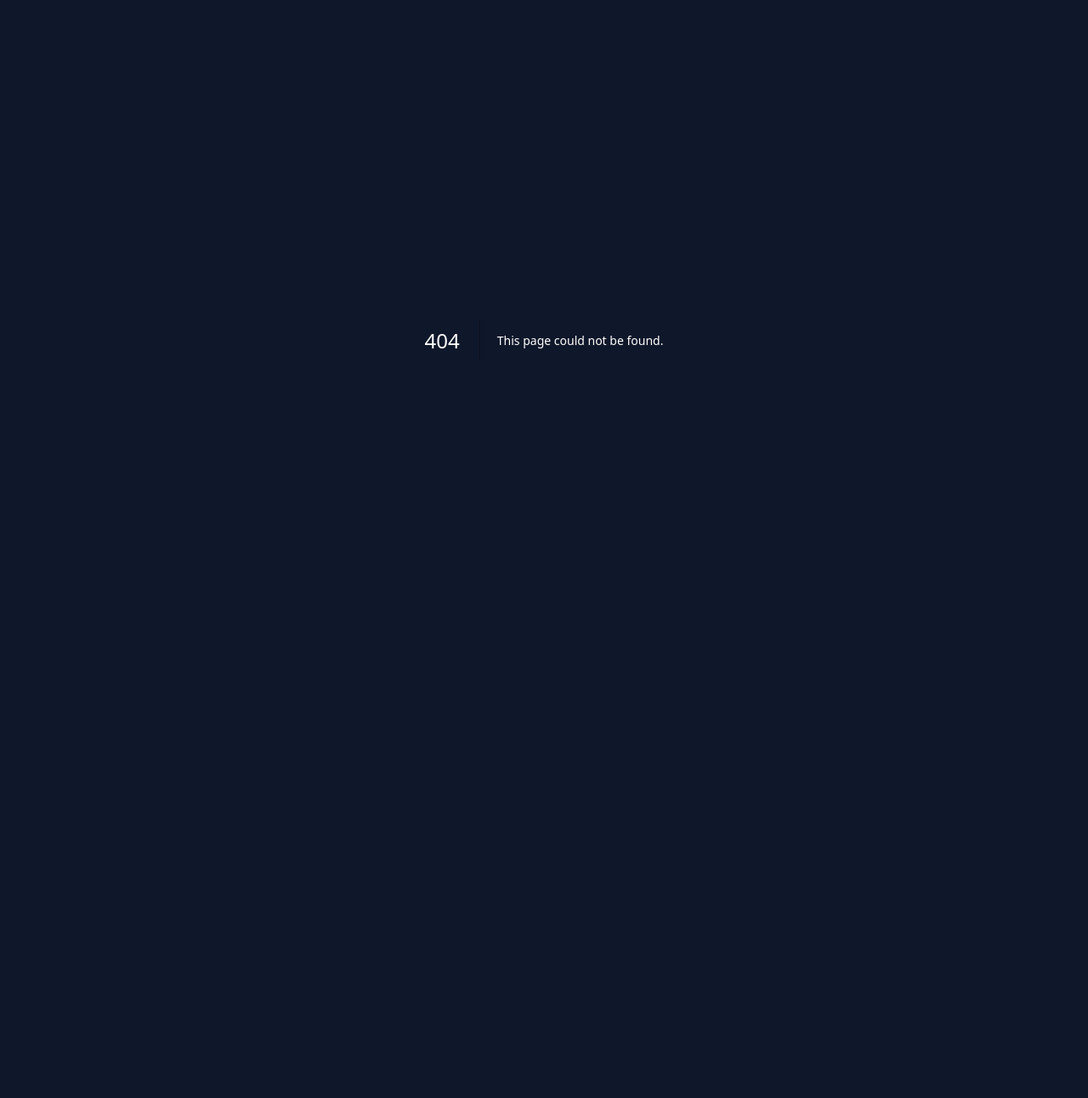
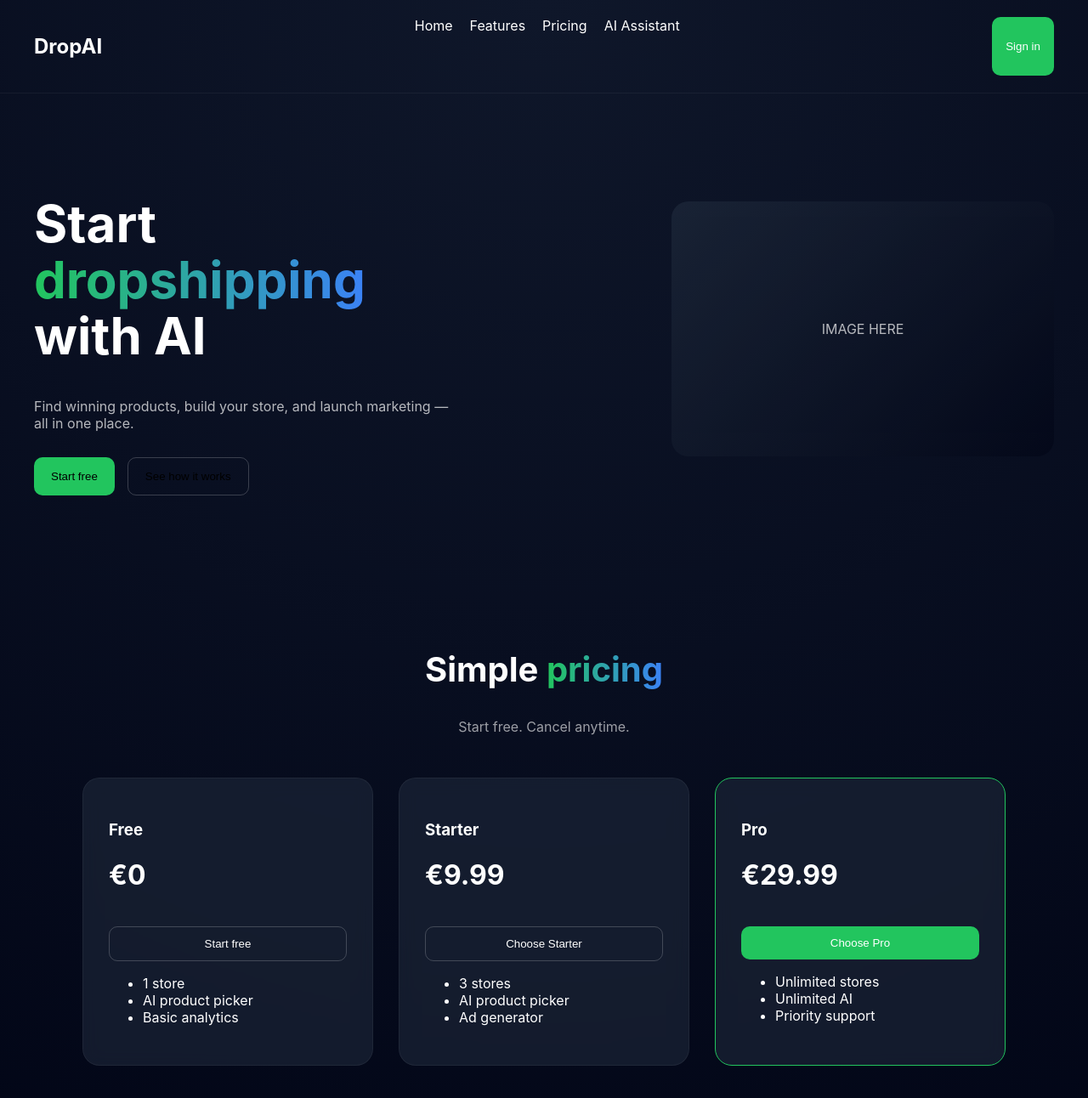
Before and after one commit to Bossman567/new-dropmentor, a Next.js app: page /landing in a window 1280 px wide. Before the commit this address had no page. Shown: the top 1292 px of the page at 85% size. Before the commit the page ends 800 px from the top, so only its background shows below. Built offline with nearby package versions, Linux system fonts and the light colour scheme.

Commit message:
Create Landing page component with navbar and pricing
This component serves as the landing page for the application, featuring a navbar, hero section, and pricing options.

```diff
--- /dev/null
+++ b/app/landing/page.js
@@ -0,0 +1,207 @@
+"use client";
+
+export default function Landing() {
+  return (
+    <div style={{
+      background: "radial-gradient(circle at top, #0f172a, #020617)",
+      color: "white",
+      minHeight: "100vh",
+      fontFamily: "Inter, sans-serif"
+    }}>
+
+      {/* NAVBAR */}
+      <div style={{
+        display: "flex",
+        justifyContent: "space-between",
+        padding: "20px 40px",
+        borderBottom: "1px solid rgba(255,255,255,0.05)"
+      }}>
+        <h2>DropAI</h2>
+
+        <div style={{ display: "flex", gap: 20 }}>
+          <span>Home</span>
+          <span>Features</span>
+          <span>Pricing</span>
+          <span>AI Assistant</span>
+        </div>
+
+        <button style={{
+          background: "#22c55e",
+          border: "none",
+          padding: "10px 16px",
+          borderRadius: 10,
+          color: "white"
+        }}>
+          Sign in
+        </button>
+      </div>
+
+      {/* HERO */}
+      <div style={{
+        display: "flex",
+        justifyContent: "space-between",
+        alignItems: "center",
+        padding: "80px 40px",
+        maxWidth: 1200,
+        margin: "auto"
+      }}>
+
+        <div style={{ maxWidth: 500 }}>
+          <h1 style={{
+            fontSize: 60,
+            lineHeight: 1.1,
+            fontWeight: 700
+          }}>
+            Start <span style={{
+              background: "linear-gradient(90deg,#22c55e,#3b82f6)",
+              WebkitBackgroundClip: "text",
+              color: "transparent"
+            }}>
+              dropshipping
+            </span> with AI
+          </h1>
+
+          <p style={{ opacity: 0.7, marginTop: 20 }}>
+            Find winning products, build your store, and launch marketing — all in one place.
+          </p>
+
+          <div style={{ display: "flex", gap: 15, marginTop: 30 }}>
+            <button style={{
+              background: "#22c55e",
+              padding: "14px 20px",
+              borderRadius: 10,
+              border: "none"
+            }}>
+              Start free
+            </button>
+
+            <button style={{
+              background: "transparent",
+              border: "1px solid rgba(255,255,255,0.2)",
+              padding: "14px 20px",
+              borderRadius: 10
+            }}>
+              See how it works
+            </button>
+          </div>
+        </div>
+
+        <div style={{
+          width: 450,
+          height: 300,
+          borderRadius: 20,
+          background: "linear-gradient(135deg,#1e293b,#020617)",
+          display: "flex",
+          alignItems: "center",
+          justifyContent: "center",
+          opacity: 0.7
+        }}>
+          IMAGE HERE
+        </div>
+      </div>
+
+      {/* PRICING */}
+      <div style={{
+        textAlign: "center",
+        marginTop: 100
+      }}>
+        <h2 style={{ fontSize: 40 }}>
+          Simple <span style={{
+            background: "linear-gradient(90deg,#22c55e,#3b82f6)",
+            WebkitBackgroundClip: "text",
+            color: "transparent"
+          }}>pricing</span>
+        </h2>
+
+        <p style={{ opacity: 0.6 }}>
+          Start free. Cancel anytime.
+        </p>
+      </div>
+
+      <div style={{
+        display: "flex",
+        justifyContent: "center",
+        gap: 30,
+        marginTop: 50,
+        paddingBottom: 100
+      }}>
+
+        {/* FREE */}
+        <div style={cardStyle}>
+          <h3>Free</h3>
+          <h1>€0</h1>
+
+          <button style={outlineBtn}>Start free</button>
+
+          <ul>
+            <li>1 store</li>
+            <li>AI product picker</li>
+            <li>Basic analytics</li>
+          </ul>
+        </div>
+
+        {/* STARTER */}
+        <div style={cardStyle}>
+          <h3>Starter</h3>
+          <h1>€9.99</h1>
+
+          <button style={outlineBtn}>Choose Starter</button>
+
+          <ul>
+            <li>3 stores</li>
+            <li>AI product picker</li>
+            <li>Ad generator</li>
+          </ul>
+        </div>
+
+        {/* PRO */}
+        <div style={{
+          ...cardStyle,
+          border: "1px solid #22c55e"
+        }}>
+          <h3>Pro</h3>
+          <h1>€29.99</h1>
+
+          <button style={mainBtn}>Choose Pro</button>
+
+          <ul>
+            <li>Unlimited stores</li>
+            <li>Unlimited AI</li>
+            <li>Priority support</li>
+          </ul>
+        </div>
+
+      </div>
+
+    </div>
+  );
+}
+
+const cardStyle = {
+  width: 280,
+  padding: 30,
+  borderRadius: 20,
+  background: "rgba(30,41,59,0.6)",
+  backdropFilter: "blur(10px)",
+  border: "1px solid rgba(255,255,255,0.05)"
+};
+
+const mainBtn = {
+  marginTop: 20,
+  width: "100%",
+  padding: 12,
+  borderRadius: 10,
+  background: "#22c55e",
+  border: "none",
+  color: "white"
+};
+
+const outlineBtn = {
+  marginTop: 20,
+  width: "100%",
+  padding: 12,
+  borderRadius: 10,
+  background: "transparent",
+  border: "1px solid rgba(255,255,255,0.2)",
+  color: "white"
+};
```
